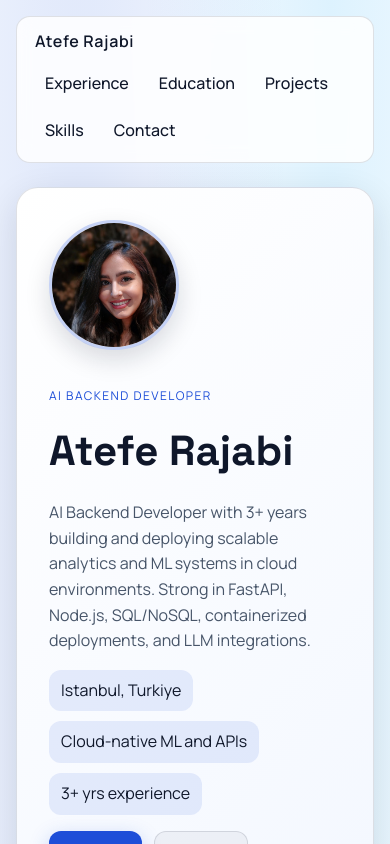
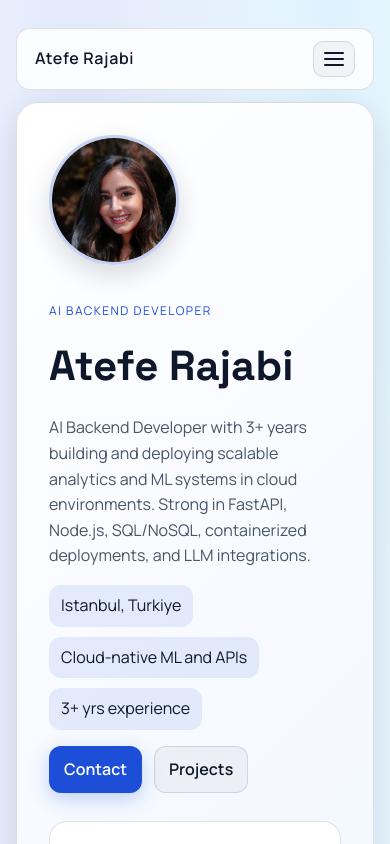
Before and after one commit to itsatefe/itsatefe.github.io, a React (Vite) app: page / in a window 390 px wide. Shown: the top 844 px of the page. Built offline with nearby package versions, Linux system fonts and the light colour scheme.

Commit message:
fix navbar

```diff
--- a/src/App.tsx
+++ b/src/App.tsx
@@ -1,3 +1,4 @@
+import { useState } from "react";
 import { Hero } from "./components/Hero";
 import { SectionShell } from "./components/SectionShell";
 import { ExperienceTimeline } from "./components/ExperienceTimeline";
@@ -9,13 +10,26 @@ import { EducationList } from "./components/EducationList";
 import "./index.css";
 
 export default function App() {
+  const [menuOpen, setMenuOpen] = useState(false);
+
   return (
     <div className="page">
       <nav className="nav">
         <a href="#top" className="nav__brand">
           {profile.name}
         </a>
-        <div className="nav__links">
+        <button
+          type="button"
+          className="nav__toggle"
+          aria-label="Toggle navigation"
+          aria-expanded={menuOpen}
+          onClick={() => setMenuOpen((open) => !open)}
+        >
+          <span />
+          <span />
+          <span />
+        </button>
+        <div className={`nav__links ${menuOpen ? "nav__links--open" : ""}`}>
           <a href="#experience">Experience</a>
           <a href="#education">Education</a>
           <a href="#projects">Projects</a>
--- a/src/index.css
+++ b/src/index.css
@@ -64,6 +64,31 @@ a {
   border-radius: 14px;
   backdrop-filter: blur(10px);
   background: rgba(255, 255, 255, 0.85);
+  position: sticky;
+  overflow: visible;
+}
+
+.nav__toggle {
+  display: none;
+  width: 42px;
+  height: 36px;
+  border-radius: 10px;
+  border: 1px solid var(--border);
+  background: rgba(15, 23, 42, 0.04);
+  padding: 6px;
+  cursor: pointer;
+  gap: 4px;
+  flex-direction: column;
+  align-items: center;
+  justify-content: center;
+}
+
+.nav__toggle span {
+  display: block;
+  height: 2px;
+  width: 20px;
+  background: var(--text);
+  border-radius: 999px;
 }
 
 .nav__brand {
@@ -470,13 +495,36 @@ a {
 
   .nav {
     position: static;
+    align-items: center;
+    gap: 10px;
+    position: relative;
+  }
+
+  .nav__toggle {
+    display: inline-flex;
     flex-direction: column;
-    align-items: flex-start;
-    gap: 10px;
+    align-items: center;
+    justify-content: center;
   }
 
   .nav__links {
-    gap: 10px;
+    position: absolute;
+    top: calc(100% + 8px);
+    right: 12px;
+    width: min(220px, 90vw);
+    flex-direction: column;
+    align-items: flex-start;
+    gap: 6px;
+    padding: 10px;
+    border: 1px solid var(--border);
+    border-radius: 12px;
+    background: #ffffff;
+    box-shadow: var(--shadow);
+    display: none;
+  }
+
+  .nav__links--open {
+    display: flex;
   }
 
   .layout {
```
